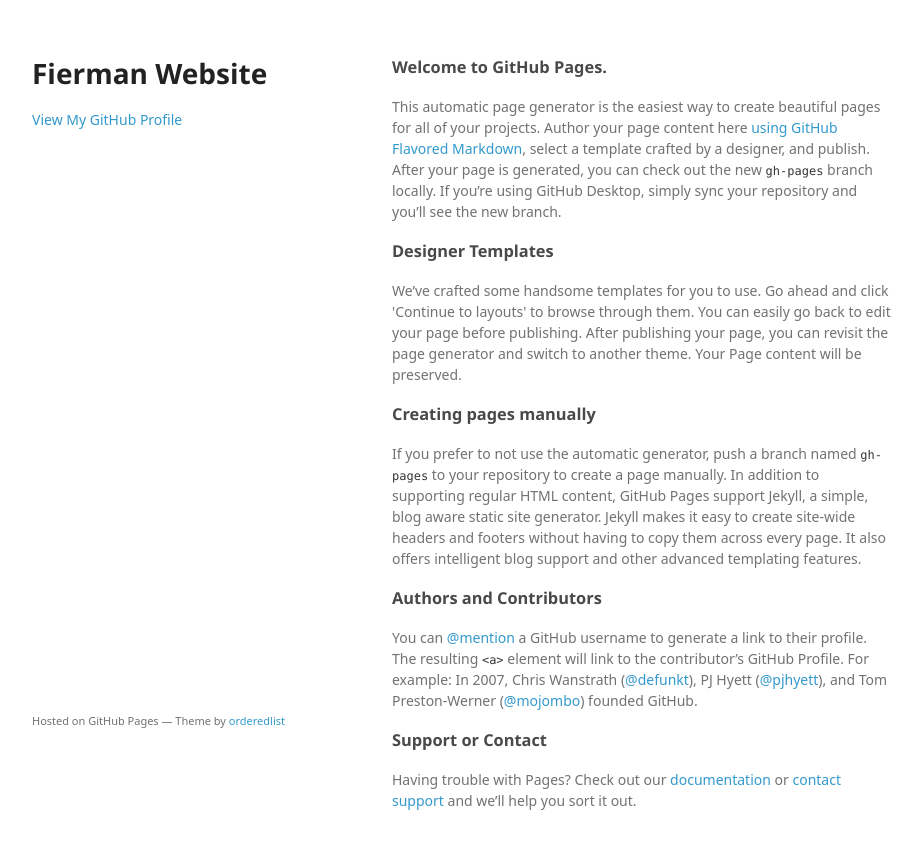
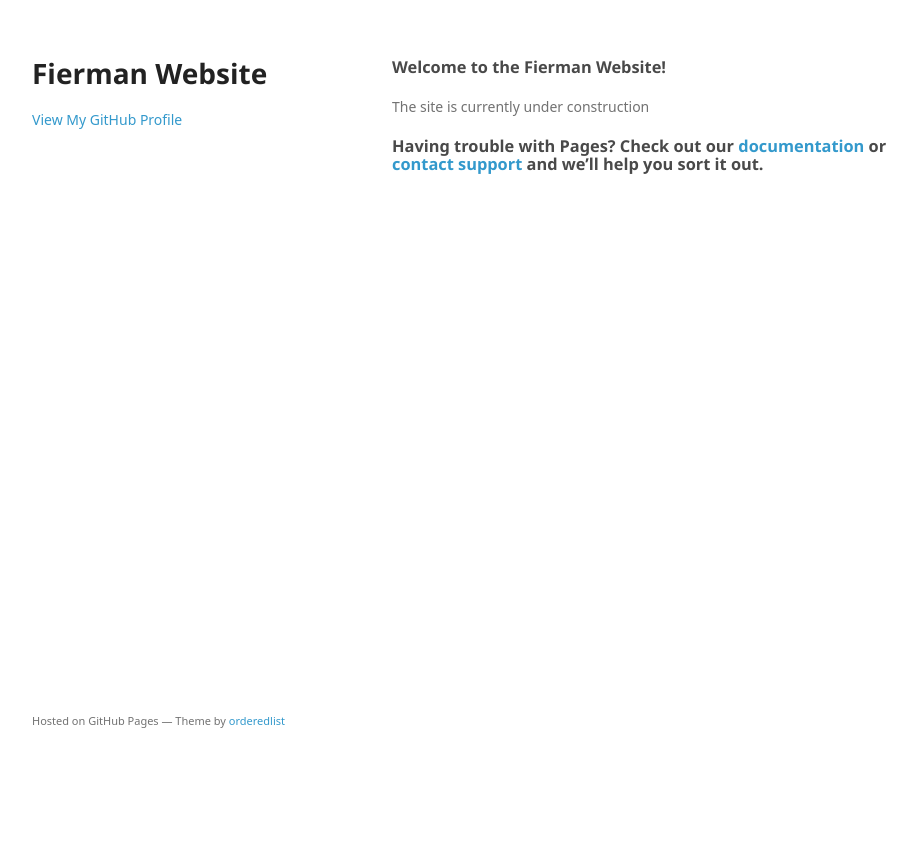
Before and after one commit to fiermanmazkir/Old-Website, a plain HTML site: page index.html in a window 1280 px wide. Shown: the whole page, without its empty margins (178-1100 px from the left). After the commit the page ends 800 px from the top, so only its background shows below. Drawn offline with Linux system fonts and the light colour scheme; a web font is replaced by a local one.

Commit message:
Correct info
clear default stuff

```diff
--- a/index.html
+++ b/index.html
@@ -24,27 +24,11 @@
       </header>
       <section>
         <h3>
-<a id="welcome-to-github-pages" class="anchor" href="#welcome-to-github-pages" aria-hidden="true"><span aria-hidden="true" class="octicon octicon-link"></span></a>Welcome to GitHub Pages.</h3>
+<a id="Welcome to the Fierman Website! class="anchor" href="#welcome-to-fierman-website" aria-hidden="true"><span aria-hidden="true" class="octicon octicon-link"></span></a>Welcome to the Fierman Website!</h3>
 
-<p>This automatic page generator is the easiest way to create beautiful pages for all of your projects. Author your page content here <a href="https://guides.github.com/features/mastering-markdown/">using GitHub Flavored Markdown</a>, select a template crafted by a designer, and publish. After your page is generated, you can check out the new <code>gh-pages</code> branch locally. If you’re using GitHub Desktop, simply sync your repository and you’ll see the new branch.</p>
+<p>The site is currently under construction</p></a>
 
 <h3>
-<a id="designer-templates" class="anchor" href="#designer-templates" aria-hidden="true"><span aria-hidden="true" class="octicon octicon-link"></span></a>Designer Templates</h3>
-
-<p>We’ve crafted some handsome templates for you to use. Go ahead and click 'Continue to layouts' to browse through them. You can easily go back to edit your page before publishing. After publishing your page, you can revisit the page generator and switch to another theme. Your Page content will be preserved.</p>
-
-<h3>
-<a id="creating-pages-manually" class="anchor" href="#creating-pages-manually" aria-hidden="true"><span aria-hidden="true" class="octicon octicon-link"></span></a>Creating pages manually</h3>
-
-<p>If you prefer to not use the automatic generator, push a branch named <code>gh-pages</code> to your repository to create a page manually. In addition to supporting regular HTML content, GitHub Pages support Jekyll, a simple, blog aware static site generator. Jekyll makes it easy to create site-wide headers and footers without having to copy them across every page. It also offers intelligent blog support and other advanced templating features.</p>
-
-<h3>
-<a id="authors-and-contributors" class="anchor" href="#authors-and-contributors" aria-hidden="true"><span aria-hidden="true" class="octicon octicon-link"></span></a>Authors and Contributors</h3>
-
-<p>You can <a href="https://help.github.com/articles/basic-writing-and-formatting-syntax/#mentioning-users-and-teams" class="user-mention">@mention</a> a GitHub username to generate a link to their profile. The resulting <code>&lt;a&gt;</code> element will link to the contributor’s GitHub Profile. For example: In 2007, Chris Wanstrath (<a href="https://github.com/defunkt" class="user-mention">@defunkt</a>), PJ Hyett (<a href="https://github.com/pjhyett" class="user-mention">@pjhyett</a>), and Tom Preston-Werner (<a href="https://github.com/mojombo" class="user-mention">@mojombo</a>) founded GitHub.</p>
-
-<h3>
-<a id="support-or-contact" class="anchor" href="#support-or-contact" aria-hidden="true"><span aria-hidden="true" class="octicon octicon-link"></span></a>Support or Contact</h3>
 
 <p>Having trouble with Pages? Check out our <a href="https://help.github.com/pages">documentation</a> or <a href="https://github.com/contact">contact support</a> and we’ll help you sort it out.</p>
       </section>
```
